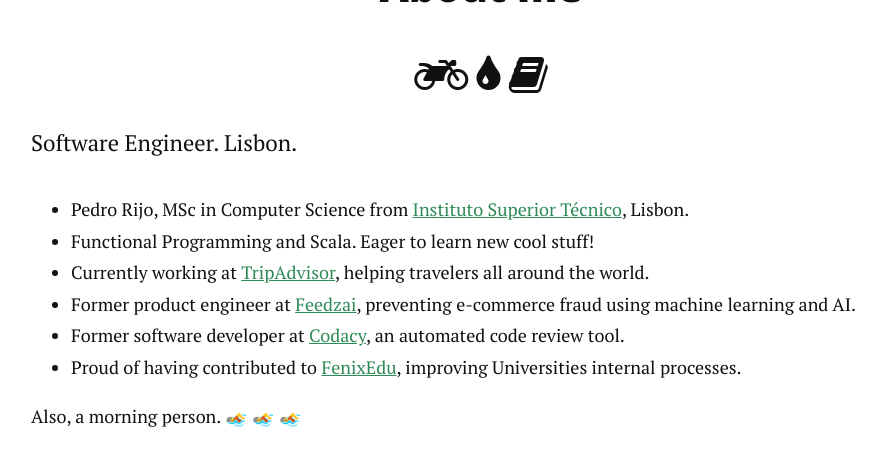
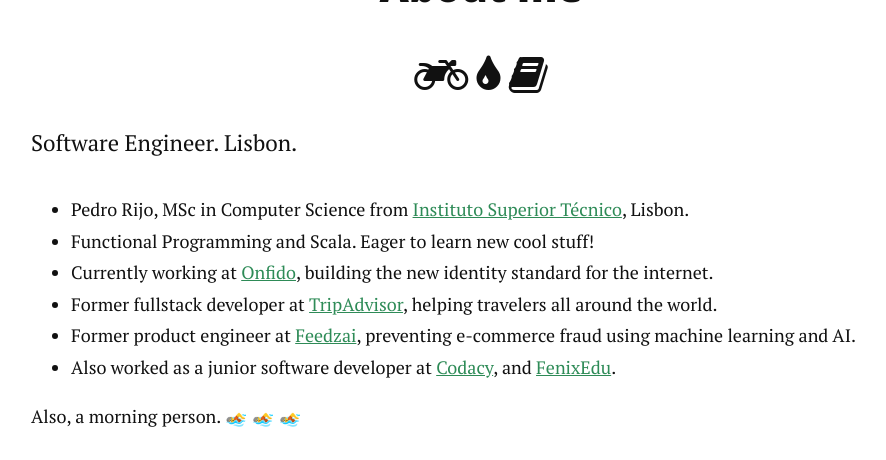
Before and after one commit to pedrorijo91/pedrorijo91.github.io, a Jekyll site: the page built from about.html, in a window 1280 px wide and 900 px high, scrolled down 340 px, cut to the strip 0-460 px from the top of the window. Shown: the whole strip, without its empty margins (159-1045 px from the left). Built offline with Jekyll 4.4.1, drawn with Linux system fonts in a browser that asks for light colours; emoji names are drawn with the system emoji font.

Commit message:
Update about to include onfido

```diff
--- a/about.html
+++ b/about.html
@@ -11,10 +11,10 @@
 	<ul>
 		<li>Pedro Rijo, MSc in Computer Science from <a href="http://tecnico.ulisboa.pt/">Instituto Superior Técnico</a>, Lisbon.</li>
 		<li>Functional Programming and Scala. Eager to learn new cool stuff!</li>
-		<li>Currently working at <a href="https://www.tripadvisor.com">TripAdvisor</a>, helping travelers all around the world.</li>
+		<li>Currently working at <a href="https://onfido.com">Onfido</a>, building the new identity standard for the internet.</li>
+		<li>Former fullstack developer at <a href="https://www.tripadvisor.com">TripAdvisor</a>, helping travelers all around the world.</li>
 		<li>Former product engineer at <a href="https://feedzai.com/">Feedzai</a>, preventing e-commerce fraud using machine learning and AI.</li>
-		<li>Former software developer at <a href="https://www.codacy.com">Codacy</a>, an automated code review tool.</li>
-		<li>Proud of having contributed to <a href="http://fenixedu.org/">FenixEdu</a>, improving Universities internal processes.</li>
+		<li>Also worked as a junior software developer at <a href="https://www.codacy.com">Codacy</a>, and <a href="http://fenixedu.org/">FenixEdu</a>.</li>
 	</ul>
 
 	<p>Also, a morning person. :swimmer: :swimmer: :swimmer:</p>
```
